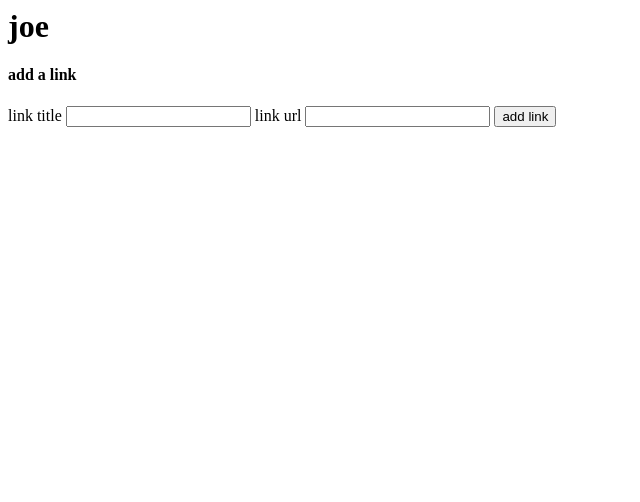
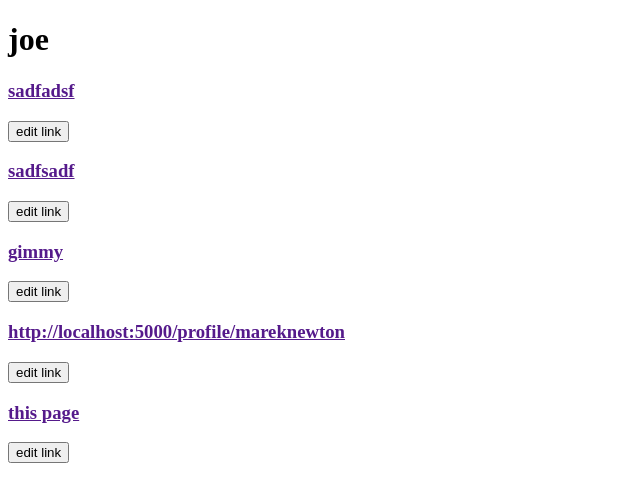
Before and after one commit to schuyler4/webstart2, a Flask app: a page that uses templates/profile.html in a window 1280 px wide. Shown: the top 502 px of the page, without its empty margins (0-640 px from the left). Run offline with Flask 2, Linux system fonts and the light colour scheme; the visitor is signed in with stand-in values (Sample User, id 1).

Commit message:
worked on adding links

```diff
--- /dev/null
+++ b/static/js/addLink.js
@@ -0,0 +1,34 @@
+$(document).ready(function() {
+	const ids = [link1 = {
+			button:'#editLinkOne',
+			div:'#link1'
+		},
+		link2 = {
+			button:'#editLinkTwo',
+			div: '#link2'
+		},
+		link3 = {
+			button:"#editLinkThree",
+			div: '#link3'
+		},
+		link4 = {
+			button:"#editLinkFour",
+			div: "#link4"
+		},
+		link5 = {
+			button: "#editLinkFive",
+			div: "#link5"
+		}]
+
+	for(i = 0; i < ids.length; i++) {
+		console.log(ids[i].div);
+		$(ids[i].button).click(function() {
+			$(ids[i].div).append('<form action="/profile/{{username}}" method="post">' +
+									'<input type="text" name="link_number" hidden="true" value="link_1">' +
+									'<input type="text" name="link_title" id="form_one_url">' +
+									'<input type="text" name="link_url" id="form_one_title">' +
+									'<input type="submit">' +
+								'</form>');
+		});
+	}
+});
--- /dev/null
+++ b/templates/layout.html
@@ -0,0 +1,11 @@
+<!DOCTYPE html>
+<html>
+<head>
+	<title>web start</title>
+	<script src="https://ajax.googleapis.com/ajax/libs/jquery/1.12.4/jquery.min.js"></script>
+</head>
+<body>
+	{% block body %}
+	{% endblock %}
+</body>
+</html>
--- a/templates/profile.html
+++ b/templates/profile.html
@@ -1,36 +1,70 @@
-<h1>{{username}}</h1>
-{% if link_one or link_two or link_three or link_four or link_five %}
+{% extends 'layout.html' %}
+{% block body %}
+<h1 id="username">{{username}}</h1>
 {% if link_one %}
 	<div id="link1">
-
+		<h3><a href="{{link_one_url}}">{{link_one_title}}</a></h3>
+		<button id="editLinkOne">edit link</button>
 	</div>
+{% else %}
+	<form action="/profile/{{username}}" method="post">
+		<input type="text" name="link_number" hidden="true" value="link_1">
+		<input type="text" name="link_title" id="form_one_url">
+		<input type="text" name="link_url" id="form_one_title">
+		<input type="submit">
+	</form>
 {% endif %}
-	{% if link_one %}
+{% if link_two %}
 	<div id="link2">
-
+		<h3><a href="{{link_two_url}}">{{link_two_title}}</a></h3>
+		<button id="editLinkTwo">edit link</button>
 	</div>
+{% else %}
+	<form action="/profile/{{username}}" method="POST" />
+		<input type="text" name="link_number" hidden="true" value="link_2">
+		<input type="text" name="link_title">
+		<input type="text" name="link_url">
+		<input type="submit">
+	</form>
 {% endif %}
-	{% if link_one %}
+{% if link_three %}
 	<div id="link3">
-
+	<h3><a href="{{link_three_url}}">{{link_three_title}}</a></h3>
+	<button id="editLinkThree">edit link</button>
 	</div>
+{% else %}
+	<form action="/profile/{{username}}" method="POST" />
+		<input type="text" name="link_number" hidden="true" value="link_3">
+		<input type="text" name="link_title">
+		<input type="text" name="link_url">
+		<input type="submit">
+	</form>
 {% endif %}
-	{% if link_one %}
+{% if link_four %}
 	<div id="link4">
-
+		<h3><a href="{{link_four_url}}">{{link_four_title}}</a></h3>
+		<button id="editLinkFour">edit link</button>
 	</div>
+{% else %}
+	<form action="/profile/{{username}}" method="POST"/>
+		<input type="text" name="link_number" hidden="true" value="link_4">
+		<input type="text" name="link_title">
+		<input type="text" name="link_url">
+		<input type="submit">
+	</form>
 {% endif %}
-	{% if link_one %}
+{% if link_five %}
 	<div id="link5">
-
+		<h3><a href="{{link_five_url}}">{{link_five_title}}</a></h3>
+		<button id="editLinkFive">edit link</button>
 	</div>
+{% else %}
+	<form action="/profile/{{username}}" method="POST" />
+		<input type="text" name="link_number" hidden="true" value="link_5">
+		<input type="text" name="link_title">
+		<input type="text" name="link_url">
+		<input type="submit">
+	</form>
 {% endif %}
-{% else %}
-	<h1> you dont have any links yet </h1>
-{% endif %}
-<h4> add a link </h4>
-<form action="profile/{{username}}" method="POST">
-	<labal> link title <input type="text" name="link_title"></labal>
-	<label> link url <input type="text" name="link_url"></label>
-	<button type="submit"> add link </button>
-</form>
+<script type="text/javascript" src="{{ url_for('static', filename='js/addLink.js') }}"></script>
+{% endblock %}
--- a/views/userViews.py
+++ b/views/userViews.py
@@ -3,6 +3,7 @@ from flask import Flask, render_template, session, flash, request, session, redi
 from models.users import User, db_session
 from sqlalchemy import *
 from sqlalchemy.orm import *
+import json
 
 
 class signup(MethodView):
@@ -73,37 +74,70 @@ class profile(MethodView):
 			link_three_title = user.link_three_title,
 			link_four_title = user.link_four_title,
 			link_five_title = user.link_five_title)
-
 		else:
 			return redirect('/login')
 
-	def post(self):
-		user = db_session.query(Usre).filter(User.username == username).first()
+	def post(self, username):
+		user = db_session.query(User).filter(User.username == username).first()
+
 		link_title = request.form['link_title']
 		link_url = request.form['link_url']
-		if(user.link_one == '' or user.link_two == '' or user.link_three == '' or user.link_four == '' or user.link_five == ''):
+		link_number = request.form['link_number']
 
-			all_links_url = [user.link_one, user.link_two, user.link_three, user.link_four, user.link_five]
-			all_links_title = [user.link_one_title, user.link_two_title, user.link_three_title, user.link_four_title, user.link_five_title]
+		if link_number == 'link_1':
+			 new_link = update(User)
+			 new_link = new_link.values({"link_one":link_url, "link_one_title":link_title})
+			 new_link.where(User.username == username)
+			 try:
+			 	db_session.execute(new_link)
+			 	db_session.commit()
+			 except Exception as e:
+			 	db_session.rollback()
+			 	db_session.flush()
 
-			for link_url in all_links_url:
-				for link_title in all_links_title:
-					if link_url == None and link_title == None:
-						link_url = link_url
-						link_title = link_title
+		elif link_number == 'link_2':
+			new_link = update(User)
+			new_link = new_link.values({"link_two":link_url, "link_two_title":link_title})
+			new_link.where(User.username == username)
+			try:
+			 	db_session.execute(new_link)
+			 	db_session.commit()
+			except Exception as e:
+			 	db_session.rollback()
+			 	db_session.flush()
 
-			user.update({'link_one_title':'hello', 'link_one_url':'hello'})
+		elif link_number == 'link_3':
+			new_link = update(User)
+			new_link = new_link.values({"link_three":link_url, "link_three_title":link_title})
+			new_link.where(User.username == username)
+			try:
+			 	db_session.execute(new_link)
+			 	db_session.commit()
+			except Exception as e:
+			 	db_session.rollback()
+			 	db_session.flush()
 
+		elif link_number == 'link_4':
+			new_link = update(User)
+			new_link = new_link.values({"link_four":link_url, "link_four_title":link_title})
+			new_link.where(User.username == username)
 			try:
-				db_session.commit()
-				print("suckess")
+			 	db_session.execute(new_link)
+			 	db_session.commit()
 			except Exception as e:
-				print("failure")
-				db_session.rollback()
-				db_session.flush()
+			 	db_session.rollback()
+			 	db_session.flush()
 
-		else:
-			flash("all you links are used up")
+		elif link_number == 'link_5':
+			new_link = update(User)
+			new_link = new_link.values({"link_five":link_url, "link_five_title":link_title})
+			new_link.where(User.username == username)
+			try:
+			 	db_session.execute(new_link)
+			 	db_session.commit()
+			except Exception as e:
+			 	db_session.rollback()
+			 	db_session.flush()
 		return redirect('profile/' + user.username)
 
 
```
Also changed, not shown: data.db. Lines whose indentation alone changed are shown as unchanged.
